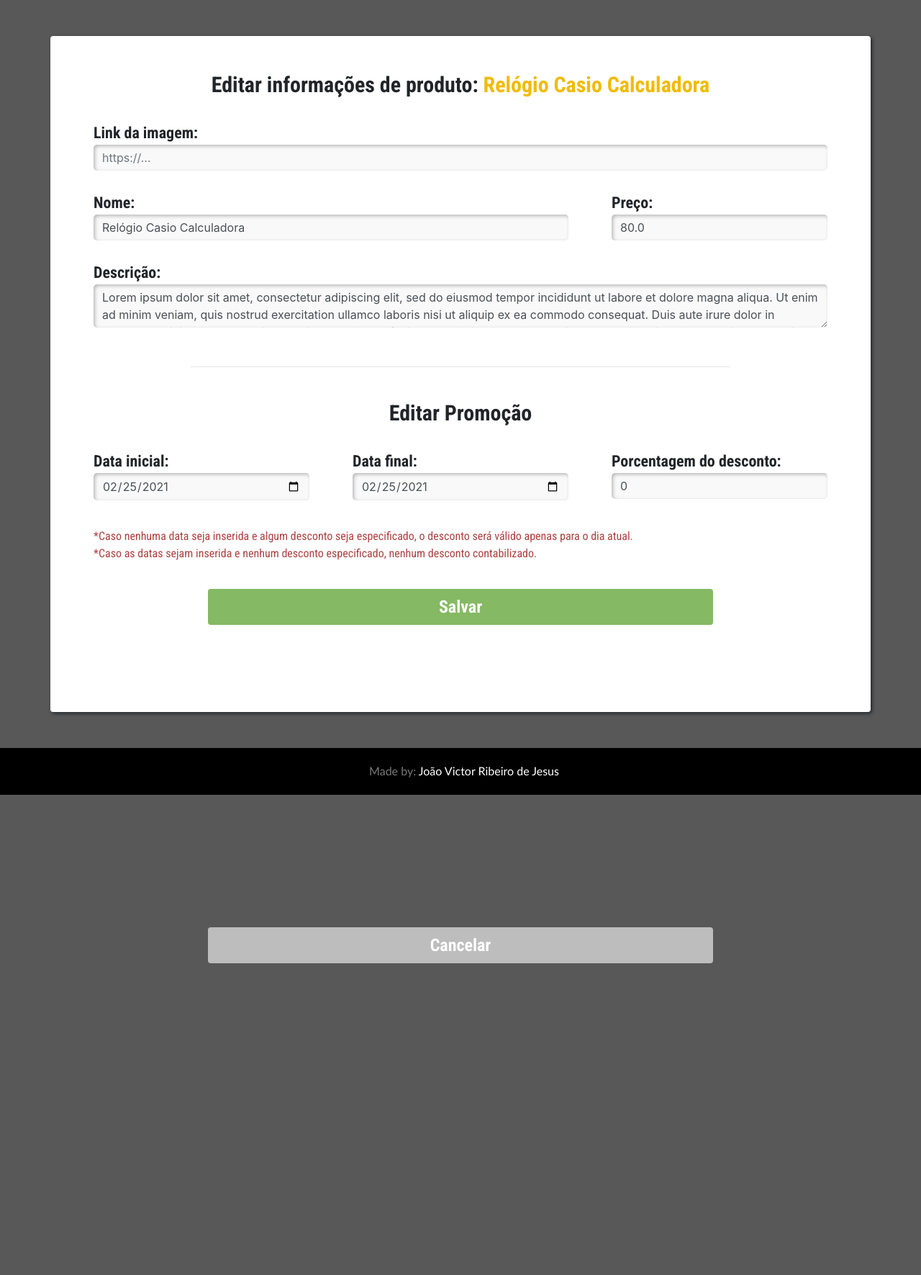
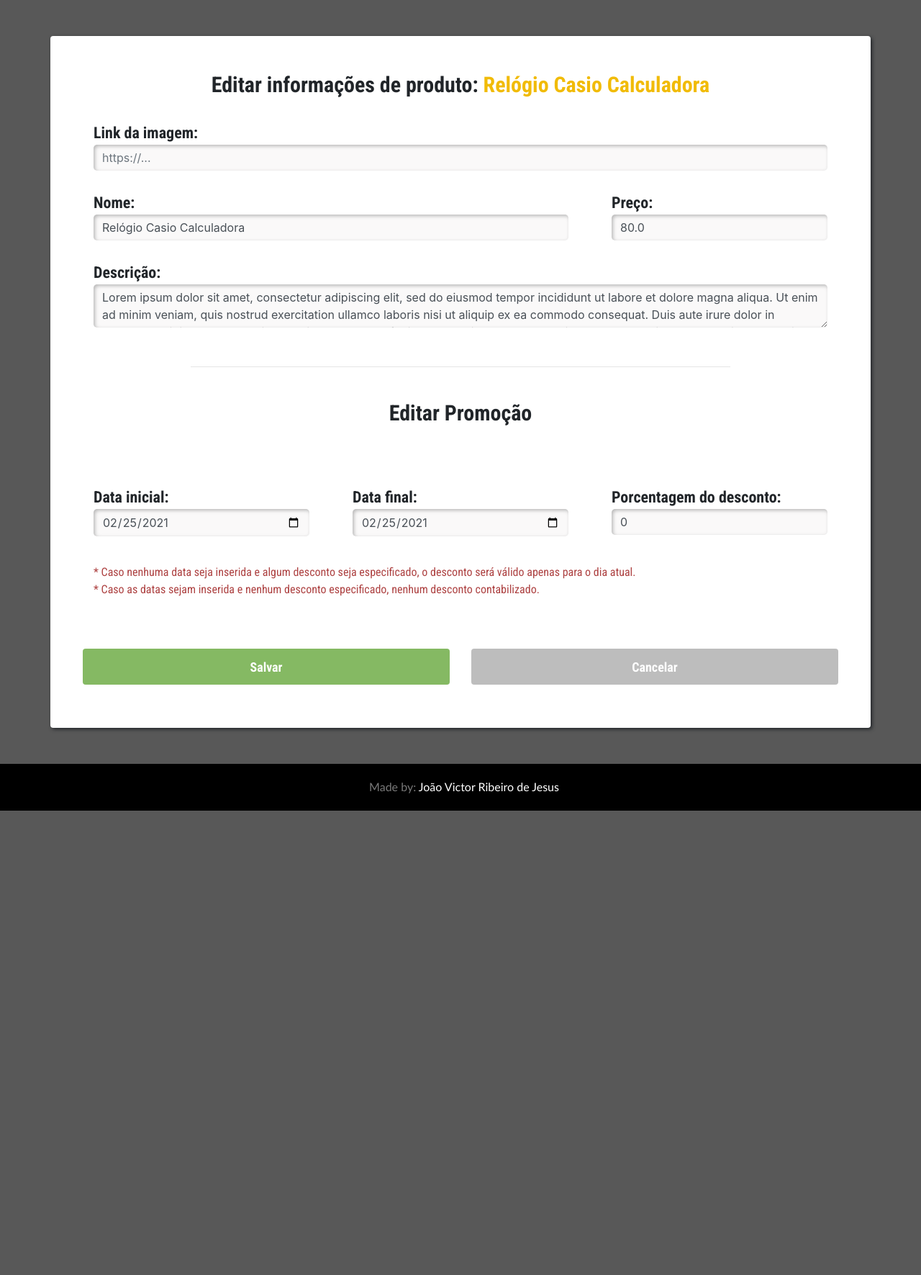
Before and after one commit to J040/CRUD-Flask, a Flask app: page /edit/1 in a window 1280 px wide. Shown: the top 1771 px of the page at 72% size. Before the commit the page ends 1338 px from the top, so only its background shows below. Run offline with Flask 2, Linux system fonts and the light colour scheme; data comes from the database, SQL or seed files in the repository; some libraries are stand-ins or nearby versions.

Commit message:
Melhoria front-end 3

```diff
--- a/app.py
+++ b/app.py
@@ -80,7 +80,7 @@ def add():
 
         return redirect(url_for('index'))
 
-    return render_template('add.html')
+    return render_template('edit.html', add=True)
 
 @app.route('/edit/<int:id>',  methods=['GET', 'POST'])
 def edit(id):
--- a/templates/edit.html
+++ b/templates/edit.html
@@ -54,7 +54,8 @@
                 </div>
                 <div class="row col-md-12" style="margin: auto; " >
                     <div class="col-md-12" >
-                        <input placeholder="https://..." id="image" name="image" value="{{product.image}}" type="text" class="form-control" style="background-color: rgb(250, 249, 249); border-radius: 5px 5px 5px 5px; border: 10cm; border-color: black; box-shadow: 2px 2px 5px rgba(121, 121, 121, 0.514) inset;">                    </div>
+                        <input placeholder="https://..." id="image" name="image" value="{{product.image}}" type="text" class="form-control" style="background-color: rgb(250, 249, 249); border-radius: 5px 5px 5px 5px; border: 10cm; border-color: black; box-shadow: 2px 2px 5px rgba(121, 121, 121, 0.514) inset;">
+                    </div>
                 </div>
             </label>
 
@@ -99,7 +100,7 @@
                 <hr >
             </div>
 
-            <div class="row" style="margin: auto;">
+            <div class="row" style="margin: auto; margin-bottom: 50px;">
                 <h5 class="card-title title" >Editar Promoção</h5>
             </div>
 
@@ -135,23 +136,22 @@
 
             <div class="container" style="font-family: var(--google_font); text-align: left; margin-top: -20px;">
                 <div class="row col-md-12" style="margin: auto; margin-left: 15px;">
-                    <p style="padding: 0px; margin: 0px; color:rgb(173, 65, 65)">*Caso nenhuma data seja inserida e algum desconto seja especificado, o desconto será válido apenas para o dia atual.</p>
-                    <p style="padding: 0px; margin: 0px; color:rgb(173, 65, 65)">*Caso as datas sejam inserida e nenhum desconto especificado, nenhum desconto contabilizado.</p>
+                    <p style="padding: 0px; margin: 0px; color:rgb(173, 65, 65)">* Caso nenhuma data seja inserida e algum desconto seja especificado, o desconto será válido apenas para o dia atual.</p>
+                    <p style="padding: 0px; margin: 0px; color:rgb(173, 65, 65)">* Caso as datas sejam inserida e nenhum desconto especificado, nenhum desconto contabilizado.</p>
                 </div>
-
             </div>
 
-            <div class="row edit_exclude col-md-12" style="margin: auto; margin-top: 30px; margin-bottom: 50px;">
-                <div class="col-md-12" style="padding: 0px;">
-                    <div  class="btn col-md-12">
-                        <button type="submit" class="btn col-md-8" style="font-size: x-large; height: 50px; font-weight: 700; border: 0px; color: white; background-color: rgb(133, 185, 99);">
+            <div class="row edit_exclude col-md-12" style="margin: 0px; margin-top: 40px;">
+                <div class="col-md-6" style="padding: 0px; margin: auto; margin-top: 30px;">
+                    <div class="col-md-12" style="margin: auto;">
+                        <button type="submit" class="btn col-md-12" style="font-size: large; height: 50px; font-weight: 700; border: 0px; color: white; background-color: rgb(133, 185, 99);">
                             <a >Salvar</a>
                         </button>
                     </div>
                 </div>
-                <div  class="col-md-12" style="padding: 0px ;">
-                    <div class="btn col-md-12">
-                        <button onclick="history.back()" class="btn col-md-8" style="font-size: x-large; height: 50px; font-weight: 700; color: white; background-color: rgb(189, 189, 189); border: 0px;">
+                <div  class="col-md-6" style="margin: auto; margin: auto; margin-top: 30px; margin-bottom: 60px; padding: 0px;">
+                    <div class="col-md-12" style="margin: auto;">
+                        <button onclick="history.back()" class="btn col-md-12" style="font-size: large; height: 50px; font-weight: 700; color: white; background-color: rgb(189, 189, 189); border: 0px;">
                             <a>Cancelar</a>
                         </button>
                     </div>
@@ -165,8 +165,6 @@
 
 </form>
 
-
-
 </body>
 
 <footer >
--- a/templates/index.html
+++ b/templates/index.html
@@ -100,7 +100,7 @@
                         {% endif %}
                     </div>
                     <div class="edit_exclude" >
-                        <a href="/edit/{{p.id}}" class="btn btn-secondary" style="font-weight: 700; background-color: rgb(189, 189, 189); border: 0px;" >Editar</a>
+                        <a href="/edit/{{p.id}}" class="btn btn-secondary" style="font-weight: 700; background-color: rgb(156, 156, 156); border: 0px;" >Editar</a>
                         <a href="/delete/{{p.id}}" class="btn btn-danger" style="font-weight: 700; background-color: rgb(224, 75, 75); border: 0px;" >Excluir</a>
                     </div>
                 </div>
```
